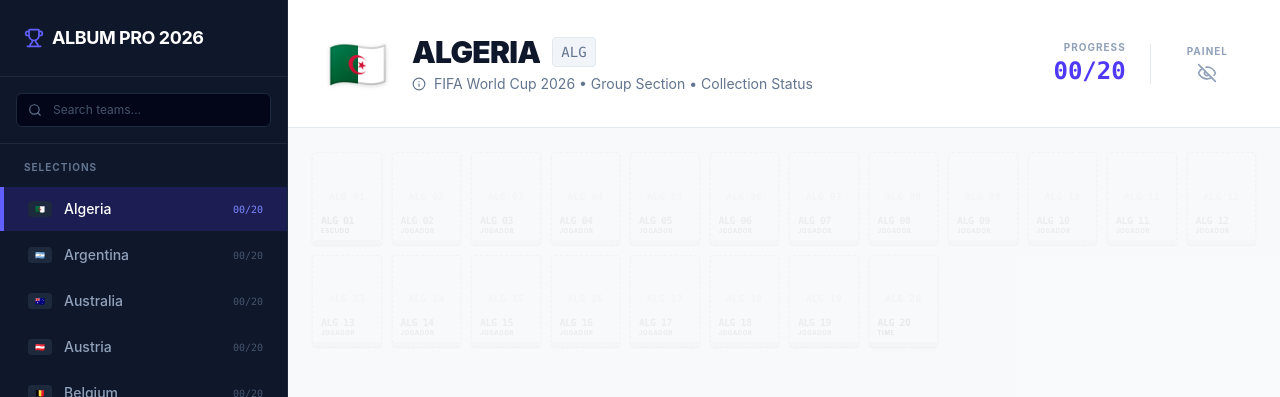
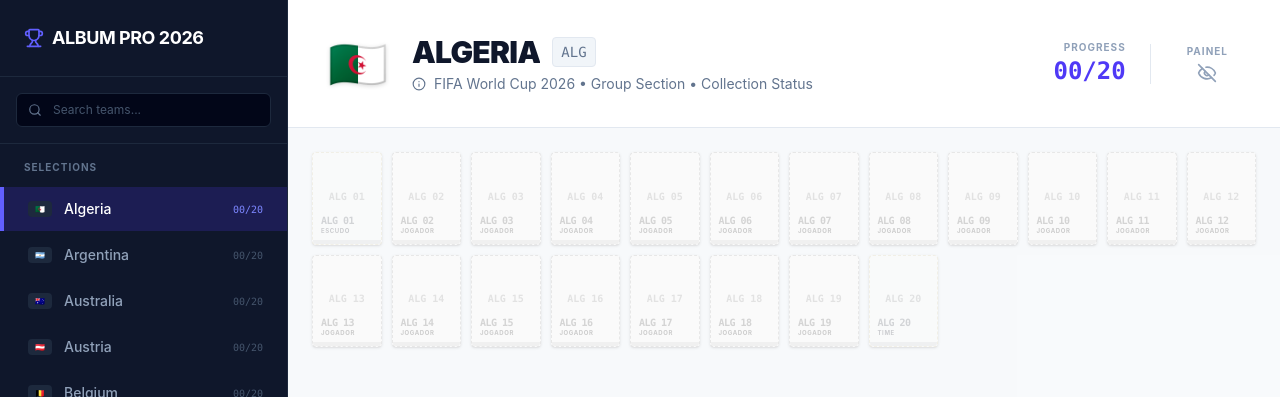
Before and after one commit to froesvieira-droid/-lbum-da-copa, a Next.js app: page / in a window 1280 px wide. Shown: the top 397 px of the page. Built offline with nearby package versions, Linux system fonts and the light colour scheme.

Commit message:
feat: Enhance sticker display and interaction
Introduces improved animations, hover effects, and double-click functionality for sticker toggling. Updates key generation for better uniqueness.

```diff
--- a/app/page.tsx
+++ b/app/page.tsx
@@ -331,16 +331,35 @@
 
               return (
                 <motion.button
-                  key={num}
+                  key={`${selectedTeam.id}-${num}`}
                   layout
-                  whileTap={{ scale: 0.98 }}
-                  onClick={() => setSelectedSticker({ team: selectedTeam, num })}
+                  initial={{ opacity: 0, scale: 0.9, y: 10 }}
+                  animate={{
+                    opacity: 1,
+                    scale: isOwned ? (isRare ? 1.01 : 1) : 1,
+                    y: 0,
+                    rotate: isOwned ? (isRare ? 0.5 : -0.3) : 0
+                  }}
+                  transition={{
+                    duration: 0.3,
+                    delay: num * 0.02,
+                    type: "spring",
+                    stiffness: 260,
+                    damping: 20
+                  }}
+                  whileHover={{ scale: 1.05, zIndex: 10 }}
+                  whileTap={{ scale: 0.95 }}
+                  onDoubleClick={(e) => {
+                    e.stopPropagation();
+                    toggleSticker(selectedTeam.shortName, num);
+                  }}
+                  title="Clique duplo para marcar/desmarcar"
                   className={cn(
                     "aspect-[3/4] rounded-sm shadow-sm relative group flex flex-col transition-all duration-500 text-left cursor-pointer overflow-hidden",
                     isOwned
                       ? isRare
-                        ? "bg-gradient-to-br from-amber-100 to-white border border-amber-400 shadow-md scale-[1.01] rotate-[0.5deg] z-10"
-                        : "bg-white border border-slate-300 shadow-sm scale-[1] rotate-[-0.3deg] z-10"
+                        ? "bg-gradient-to-br from-amber-100 to-white border border-amber-400 shadow-md z-10"
+                        : "bg-white border border-slate-300 shadow-sm z-10"
                       : isRare
                         ? "bg-slate-50 border border-amber-200/50 opacity-40 grayscale-[0.8] border-dashed hover:opacity-100 hover:grayscale-0 hover:border-amber-400"
                         : "bg-slate-50 border border-slate-200 opacity-30 grayscale-[1] border-dashed hover:opacity-100 hover:grayscale-0 hover:border-indigo-300"
@@ -363,47 +382,11 @@
                   </AnimatePresence>
 
                   <div className="flex-1 flex flex-col items-center justify-center p-0.5 lg:p-1 relative w-full overflow-hidden">
-                    {/* Sticker Image Logic */}
+                    {/* Sticker Image logic removed for optimization */}
                     <div className="absolute inset-0 flex items-center justify-center pointer-events-none p-0.5">
-                      <AnimatePresence>
-                        {isOwned ? (
-                          <motion.div
-                            initial={{ opacity: 0, filter: 'blur(4px)' }}
-                            animate={{ opacity: 1, filter: 'blur(0px)' }}
-                            className="w-full h-full relative border-[1.5px] border-white shadow-sm overflow-hidden rounded-[1px]"
-                          >
-                            <Image
-                              src={`https://picsum.photos/seed/${stickerCode}${isRare ? '-gold' : ''}/150/200`}
-                              alt={stickerCode}
-                              fill
-                              className={cn(
-                                "object-cover transition-all duration-1000",
-                                isRare ? "brightness-110 contrast-125 saturate-150" : "brightness-105"
-                              )}
-                              referrerPolicy="no-referrer"
-                            />
-                            {/* Panini-style vignette */}
-                            <div className="absolute inset-0 bg-gradient-to-t from-black/70 via-transparent to-transparent opacity-60" />
-
-                            {/* Holographic Finish for Rare */}
-                            {isRare && (
-                              <div className="absolute inset-0 bg-gradient-to-tr from-transparent via-amber-200/20 to-transparent mix-blend-overlay animate-pulse" />
-                            )}
-
-                            {/* Success Flash Effect */}
-                            <motion.div
-                              initial={{ opacity: 0.8 }}
-                              animate={{ opacity: 0 }}
-                              transition={{ duration: 1 }}
-                              className="absolute inset-0 bg-white z-20 pointer-events-none"
-                            />
-                          </motion.div>
-                        ) : (
-                          <div className="flex flex-col items-center justify-center opacity-5">
-                            <span className="font-mono text-[10px] font-bold">{stickerCode}</span>
-                          </div>
-                        )}
-                      </AnimatePresence>
+                      <div className="flex flex-col items-center justify-center opacity-10">
+                        <span className="font-mono text-[10px] font-bold">{stickerCode}</span>
+                      </div>
                     </div>
 
                     {/* Sticker Label Overlay */}
@@ -569,26 +552,20 @@
                 </button>
               </div>
 
-              {/* Sticker Preview */}
+              {/* Sticker Preview (Image removed) */}
               <div className="p-8 flex flex-col items-center justify-center bg-gradient-to-b from-white to-slate-50">
                 <motion.div
                   layoutId={`sticker-${selectedSticker.team.shortName}-${selectedSticker.num}`}
                   className={cn(
-                    "w-48 aspect-[3/4] rounded-sm shadow-xl relative overflow-hidden border-[6px] border-white ring-1 ring-slate-200",
+                    "w-48 h-64 rounded-sm shadow-xl relative overflow-hidden border-[6px] border-white ring-1 ring-slate-200 bg-slate-100 flex items-center justify-center",
                     isRareSticker(selectedSticker.num) ? "rotate-[2deg]" : "rotate-[-1deg]"
                   )}
                 >
-                  <Image
-                    src={`https://picsum.photos/seed/${selectedSticker.team.shortName}-${selectedSticker.num}${isRareSticker(selectedSticker.num) ? '-gold' : ''}/400/600`}
-                    alt={selectedSticker.team.shortName}
-                    fill
-                    className={cn(
-                      "object-cover",
-                      !owned[`${selectedSticker.team.shortName}-${selectedSticker.num}`] && "grayscale opacity-20"
-                    )}
-                    referrerPolicy="no-referrer"
-                  />
-                  <div className="absolute inset-0 bg-gradient-to-t from-black/60 via-transparent to-transparent" />
+                  <div className="text-4xl font-black text-slate-800 opacity-20 select-none">
+                    {selectedSticker.team.shortName}
+                  </div>
+
+                  <div className="absolute inset-0 bg-gradient-to-t from-black/20 via-transparent to-transparent" />
 
                   {isRareSticker(selectedSticker.num) && owned[`${selectedSticker.team.shortName}-${selectedSticker.num}`] && (
                     <motion.div
@@ -598,11 +575,11 @@
                     />
                   )}
 
-                  <div className="absolute bottom-3 left-3 text-white">
+                  <div className="absolute bottom-3 left-3 text-slate-900">
                     <div className="text-xl font-black font-mono leading-none">
                       {selectedSticker.team.shortName} {selectedSticker.num.toString().padStart(2, '0')}
                     </div>
-                    <div className="text-[8px] font-bold uppercase tracking-widest mt-1 opacity-80">
+                    <div className="text-[8px] font-bold uppercase tracking-widest mt-1 opacity-60">
                       {getStickerType(selectedSticker.team.shortName, selectedSticker.num)}
                     </div>
                   </div>
```
